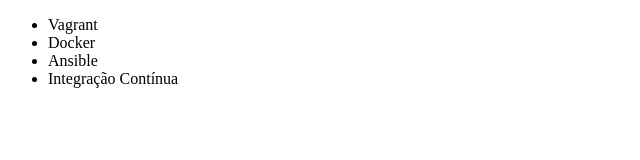
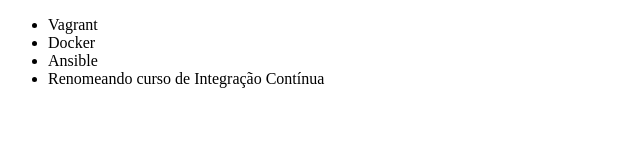
Before and after one commit to stephaniaslis/Alura-git, a plain HTML site: page index.html in a window 1280 px wide. Shown: the whole page, without its empty margins (0-640 px from the left). Drawn offline with Linux system fonts and the light colour scheme.

Commit message:
Renomeando curso de integração contínua

```diff
--- a/index.html
+++ b/index.html
@@ -9,7 +9,7 @@
         <li>Vagrant</li>
         <li>Docker</li>
         <li>Ansible</li>
-        <li>Integração Contínua</li>
+        <li>Renomeando curso de Integração Contínua</li>
     </ul>
 </body>
 </html>
```
